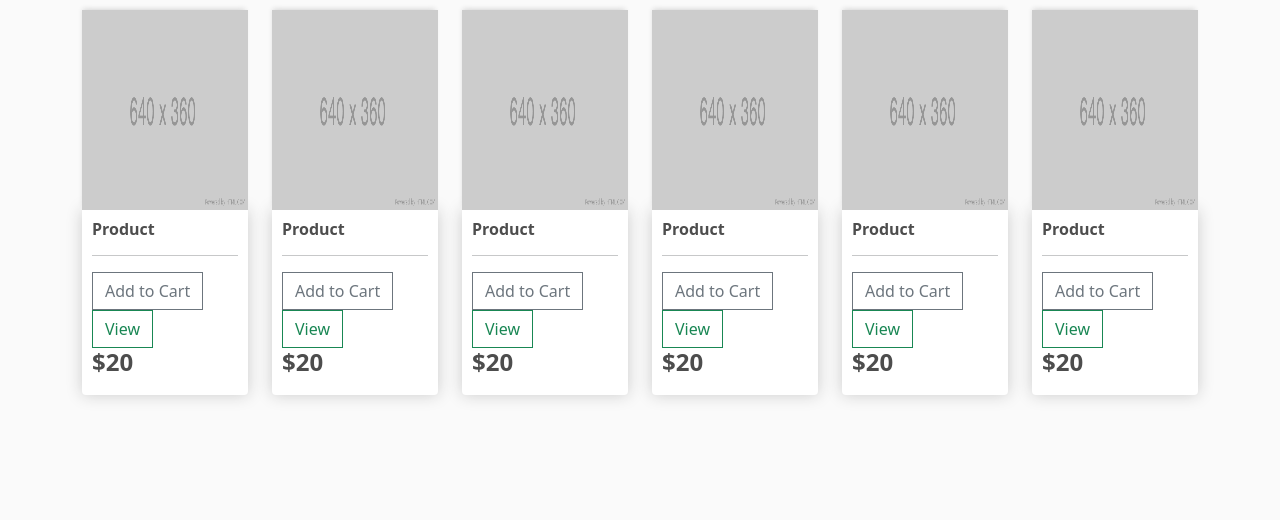
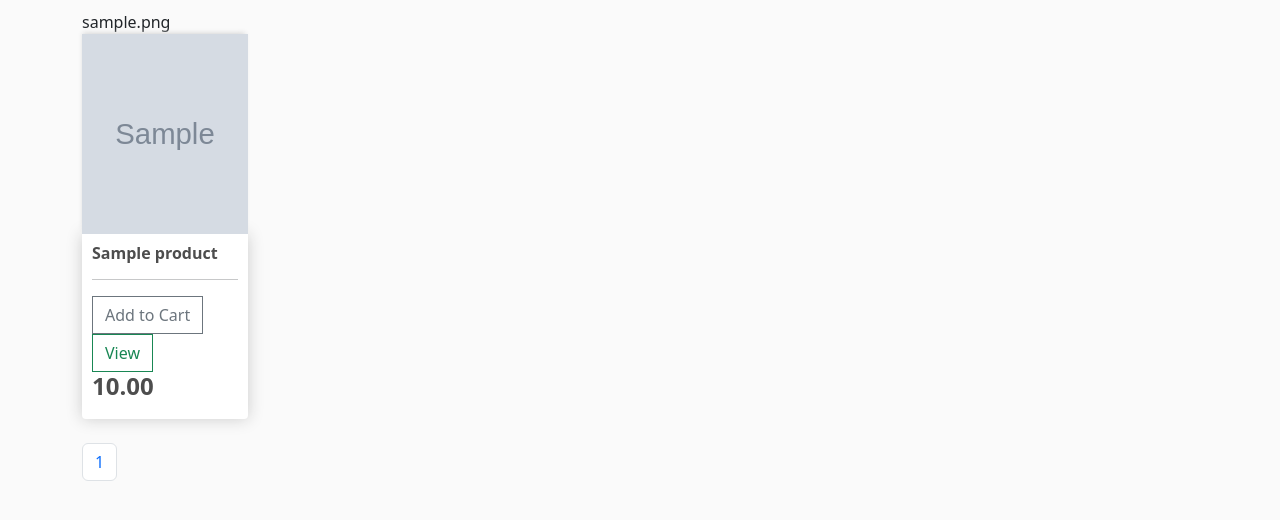
Before and after one commit to jezozobrado/practice-storefornt-django2, a Django app: page / in a window 1280 px wide. Shown: the part 64-584 px from the top of the page. Run offline with Django 4.2, Linux system fonts and the light colour scheme; tables that the repository leaves empty hold one stand-in row (values such as "Sample post"); grey boxes marked "Sample" are stand-in pictures.

Commit message:
Implemented pagination, display pictures

```diff
--- a/store/models.py
+++ b/store/models.py
@@ -32,8 +32,9 @@ class Product(models.Model):
 
 class ProductImage(models.Model):
     image = models.ImageField(upload_to='product_images')
-    product = models.ForeignKey(
-        Product, related_name='images', on_delete=models.CASCADE)
+    product = models.ForeignKey(Product, on_delete=models.CASCADE)
+    # product = models.ForeignKey(
+    #     Product, related_name='images', on_delete=models.CASCADE)
 
 
 class PurchaseOrder(models.Model):
--- a/store/templates/store/store.html
+++ b/store/templates/store/store.html
@@ -5,70 +5,43 @@
 {% block content %}
 
 <div class="row">
+    {% for product in products %}
     <div class="col-lg-2">
-        <img class="thumbnail" src="{% static 'images/placeholder.png' %}">
+        {{product.productimage_set.first.image}}
+        <img class="thumbnail" src="{{product.productimage_set.first.image.url}}">
         <div class="box-element product">
-            <h6><strong>Product</strong></h6>
+            <h6><strong>{{product.name}}</strong></h6>
             <hr>
             <button class="btn btn-outline-secondary add-btn">Add to Cart</button>
             <a class="btn btn-outline-success" href="{%url 'detail'%}">View</a>
-            <h4><strong>$20</strong></h4>
+            <h4><strong>{{product.price}}</strong></h4>
         </div>
     </div>
 
-    <div class="col-lg-2">
-        <img class="thumbnail" src="{% static 'images/placeholder.png' %}">
-        <div class="box-element product">
-            <h6><strong>Product</strong></h6>
-            <hr>
-            <button class="btn btn-outline-secondary add-btn">Add to Cart</button>
-            <a class="btn btn-outline-success" href="#">View</a>
-            <h4><strong>$20</strong></h4>
-        </div>
-    </div>
+    {% endfor %}
+</div>
+<br>
 
-    <div class="col-lg-2">
-        <img class="thumbnail" src="{% static 'images/placeholder.png' %}">
-        <div class="box-element product">
-            <h6><strong>Product</strong></h6>
-            <hr>
-            <button class="btn btn-outline-secondary add-btn">Add to Cart</button>
-            <a class="btn btn-outline-success" href="#">View</a>
-            <h4><strong>$20</strong></h4>
-        </div>
-    </div>
+<nav aria-label="Page navigation example">
+    <ul class="pagination">
+        {% if products.has_previous %}
+        <li class="page-item"><a class="page-link" href="?page=1">&laquo First</a></li>
+        <li class="page-item"><a class="page-link" href="?page={{ products.previous_page_number }}">Previous</a>
+        </li>
+        {% endif %}
 
-    <div class="col-lg-2">
-        <img class="thumbnail" src="{% static 'images/placeholder.png' %}">
-        <div class="box-element product">
-            <h6><strong>Product</strong></h6>
-            <hr>
-            <button class="btn btn-outline-secondary add-btn">Add to Cart</button>
-            <a class="btn btn-outline-success" href="#">View</a>
-            <h4><strong>$20</strong></h4>
-        </div>
-    </div>
+        <!-- <li class="page-item"><a class="page-link disabled" href="#"> Page {{ products.number }} of {{
+                page_count }}</a></li> -->
+        {% for i in dummy %}
+        <li class="page-item"><a class="page-link" href="?page={{ forloop.counter }}">{{ forloop.counter }}</a></li>
+        {% endfor %}
 
-    <div class="col-lg-2">
-        <img class="thumbnail" src="{% static 'images/placeholder.png' %}">
-        <div class="box-element product">
-            <h6><strong>Product</strong></h6>
-            <hr>
-            <button class="btn btn-outline-secondary add-btn">Add to Cart</button>
-            <a class="btn btn-outline-success" href="#">View</a>
-            <h4><strong>$20</strong></h4>
-        </div>
-    </div>
+        {% if products.has_next %}
+        <li class="page-item"><a class="page-link" href="?page={{ products.next_page_number }}">Next</a></li>
+        <li class="page-item"><a class="page-link" href="?page={{ products.paginator.num_pages }}">Last &raquo</a>
+        </li>
+        {% endif %}
+    </ul>
+</nav>
 
-    <div class="col-lg-2">
-        <img class="thumbnail" src="{% static 'images/placeholder.png' %}">
-        <div class="box-element product">
-            <h6><strong>Product</strong></h6>
-            <hr>
-            <button class="btn btn-outline-secondary add-btn">Add to Cart</button>
-            <a class="btn btn-outline-success" href="#">View</a>
-            <h4><strong>$20</strong></h4>
-        </div>
-    </div>
-</div>
 {% endblock content %}
--- a/store/views.py
+++ b/store/views.py
@@ -1,10 +1,18 @@
 from django.shortcuts import render
 from .models import *
+from django.core.paginator import Paginator
 
 
 def store(request):
-    products = Product.objects.all()
-    context = {'products': products}
+    # products = Product.objects.order_by('name')
+    p = Paginator(Product.objects.order_by('name'), 1)
+    page = request.GET.get('page')
+    products = p.get_page(page)
+    # img = products.productimage_set.first.image()
+    # page_count = products.paginator.num_pages
+    dummy = "a" * products.paginator.num_pages
+    context = {'products': products,
+               'dummy': dummy}
     return render(request, 'store/store.html', context)
 
 
```
Also changed, not shown: media/product_images/babu_mising.PNG (added), media/product_images/photo_6273624666337817084_y.jpg (added), media/product_images/photo_6273624666337817085_y.jpg (added), media/product_images/photo_6273624666337817094_y.jpg (added), media/product_images/photo_6273624666337817096_y.jpg (added), media/product_images/photo_6273624666337817197_y.jpg (added), media/product_images/photo_6273753700040291079_y.jpg (added), store/migrations/0006_rename_purchaseorderlineitem_purchaseorderitem_and_more.py.
